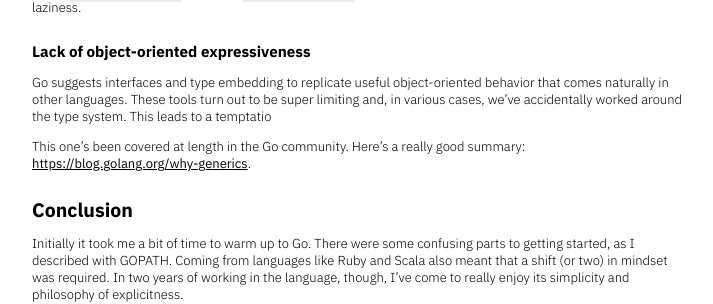
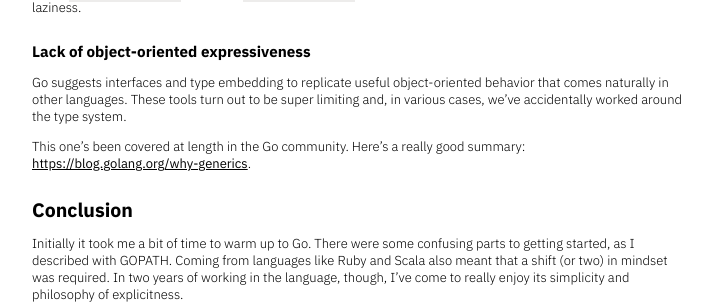
Before and after one commit to wgyn/wgyn.github.io, a Jekyll site: the page built from _posts/2020-04-12-reflections-on-2-years-of-golang.markdown, in a window 1280 px wide and 900 px high, scrolled down 2598 px. Shown: the part 352-656 px from the top of the window, without its empty margins (283-996 px from the left). Built offline with Jekyll 4.4.1, drawn with Linux system fonts in a browser that asks for light colours; nearby versions of some CDN libraries.

Commit message:
Fix some typos

````diff
--- a/_posts/2020-04-12-reflections-on-2-years-of-golang.markdown
+++ b/_posts/2020-04-12-reflections-on-2-years-of-golang.markdown
@@ -86,12 +86,12 @@ The `GOPATH` directory is supposed to magically contain all code. I think (specu
 
 Now I just have the below in my `.profile` on my work machine:
 
-~~~ Shell
+``` Shell
   export GOPATH=$HOME/go
   export PATH="$GOPATH/bin:$PATH"
 
   cd $GOPATH/src/github.com/assembledhq/assembled
-~~~
+```
 
 ### Errors are hard to introspect
 
@@ -107,7 +107,7 @@ It's tedious to model values that are empty or omitted versus intentionally set
 
 ### Lack of object-oriented expressiveness
 
-Go suggests interfaces and type embedding to replicate useful object-oriented behavior that comes naturally in other languages. These tools turn out to be super limiting and, in various cases, we've accidentally worked around the type system. This leads to a temptatio
+Go suggests interfaces and type embedding to replicate useful object-oriented behavior that comes naturally in other languages. These tools turn out to be super limiting and, in various cases, we've accidentally worked around the type system.
 
 This one's been covered at length in the Go community. Here's a really good summary: [https://blog.golang.org/why-generics](https://blog.golang.org/why-generics).
 
````
